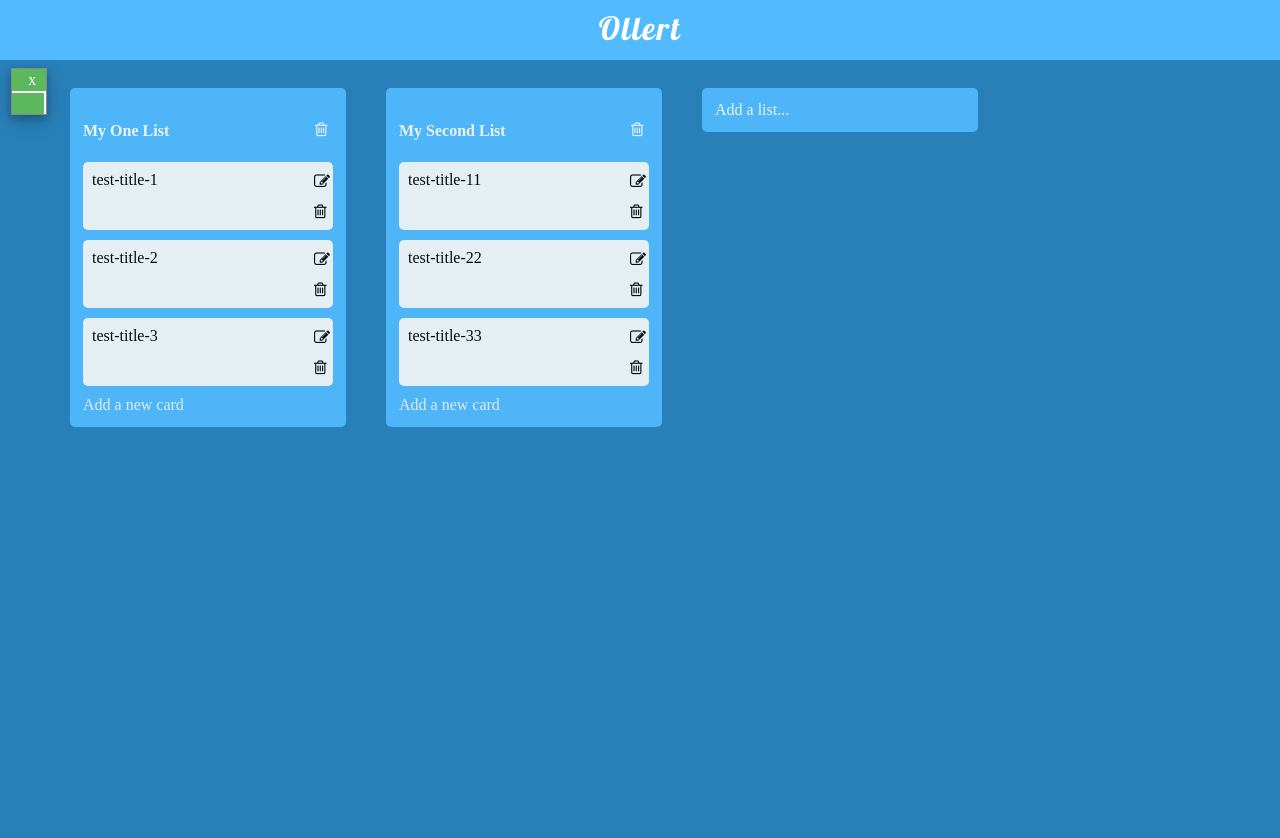
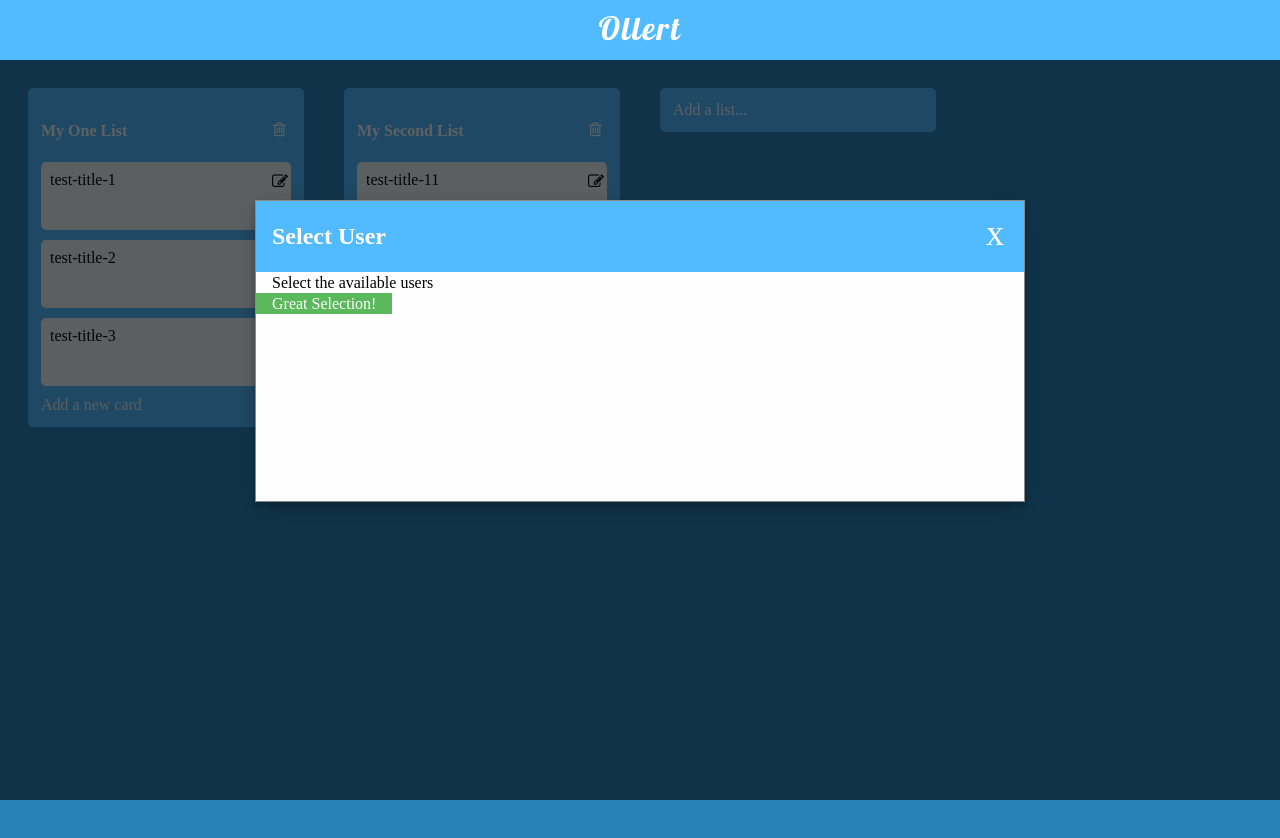
Before and after one commit to asthas/ollert, a website built with webpack: page index.html in a window 1280 px wide. Built offline with nearby package versions, Linux system fonts and the light colour scheme; what node-uuid would draw is missing.

Commit message:
Created a modal to select users

```diff
--- a/main.css
+++ b/main.css
@@ -119,15 +119,31 @@
     top: 32px;
     left: 244px;
 }
+.myModal {
+    display: block; /* Hidden by default */
+    position: fixed; /* Stay in place */
+    z-index: 1; /* Sit on top */
+    left: 0;
+    top: 0;
+    width: 100%; /* Full width */
+    height: 100%; /* Full height */
+    overflow: auto; /* Enable scroll if needed */
+    background-color: rgb(0,0,0); /* Fallback color */
+    background-color: rgba(0,0,0,0.6); /* Black w/ opacity */
+}
+
 /* Modal Header */
 .modal-header {
     padding: 2px 16px;
-    background-color: #5cb85c;
+    background-color: #52BBFF;
     color: white;
 }
 
 /* Modal Body */
-.modal-body {padding: 2px 16px;}
+.modal-body {
+    padding: 2px 16px;
+    position: relative;
+}
 
 /* Modal Footer */
 .modal-footer {
@@ -135,15 +151,23 @@
     background-color: #5cb85c;
     color: white;
 }
-
+.close{
+    font-size: 36px;
+    position: absolute;
+    top: 12px;
+    right: 20px;
+    cursor: default;
+}
 /* Modal Content */
 .modal-content {
     position: relative;
     background-color: #fefefe;
     margin: auto;
+    margin-top: 200px;
     padding: 0;
     border: 1px solid #888;
-    width: 80%;
+    width: 60%;
+    height: 300px;
     box-shadow: 0 4px 8px 0 rgba(0,0,0,0.2),0 6px 20px 0 rgba(0,0,0,0.19);
     -webkit-animation-name: animatetop;
     -webkit-animation-duration: 0.4s;
--- a/src/core/board/ui.ts
+++ b/src/core/board/ui.ts
@@ -4,7 +4,7 @@ import Board from './model'
 import renderList from '../cardlist/ui'
 import CardList from '../cardlist/model'
 import Events from '../../utils/events'
-import Sortable from '../../utils/globals'
+import {Sortable} from '../../utils/globals'
 import renderModal from '../user/ui'
 
 const render = (board: Board) => {
--- a/src/core/cardlist/ui.ts
+++ b/src/core/cardlist/ui.ts
@@ -4,7 +4,7 @@ import CardList from './model'
 import Card from '../card/model'
 import renderCard from '../card/ui'
 import Events from '../../utils/events'
-import Sortable from '../../utils/globals'
+import {Sortable} from '../../utils/globals'
 
 const addNewCard = (cardList: CardList) => {
     const newCardDiv = document.createElement('div')
@@ -47,7 +47,7 @@ const addNewCard = (cardList: CardList) => {
 }
 
 const makeDraggable = (cardListUi: HTMLElement) => {
-    return window['Sortable'].create(cardListUi, {
+    return Sortable.create(cardListUi, {
         group: 'board',
         onEnd: () => Events.updateList()
     })
--- a/src/core/user/ui.ts
+++ b/src/core/user/ui.ts
@@ -10,14 +10,17 @@ const render = (users: User[]) => {
     modalContent.className = 'modal-content'
     const modalHeader = document.createElement('div')
     modalHeader.className = 'modal-header'
+    modalHeader.innerHTML = '<h2>Select User</h2>'
     var cross = document.createElement('span')
     cross.className = 'close'
     cross.innerText = 'x'
     modalHeader.appendChild(cross)
     var modalBody = document.createElement('div')
     modalBody.className = 'modal-body'
+    modalBody.innerText = 'Select the available users'
     var modalFooter = document.createElement('modalFooter')
     modalFooter.className = 'modal-footer'
+    modalFooter.innerText = "Great Selection!"
 
     modalContent.appendChild(modalHeader)
     modalContent.appendChild(modalBody)
--- a/src/utils/globals.ts
+++ b/src/utils/globals.ts
@@ -5,5 +5,3 @@ interface Sortable{
 }
 
 export const Sortable = window['Sortable'] as Sortable
-
-export default Sortable
```
